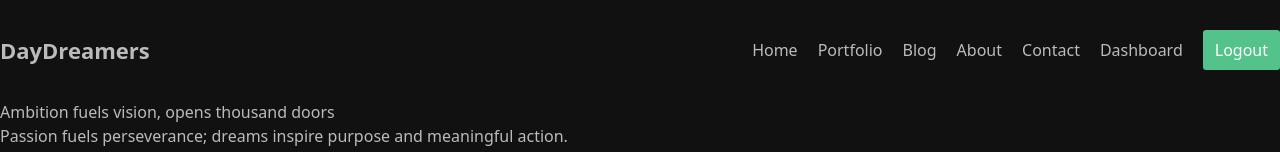
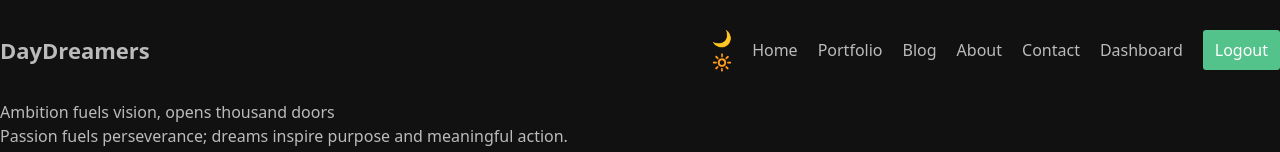
Before and after one commit to Alamin11/nextJS, a Next.js app: page / in a window 1280 px wide. Shown: the top 152 px of the page. Built offline with nearby package versions, Linux system fonts and the light colour scheme.

Commit message:
dark mode and light mode is enabled

```diff
--- /dev/null
+++ b/context/ThemeContext.js
@@ -0,0 +1,16 @@
+"use client";
+
+import { createContext, useState } from "react";
+
+export const ThemeContext = createContext();
+export const ThemeProvider = ({ children }) => {
+  const [mode, setMode] = useState("dark");
+  const toggle = () => {
+    setMode((prev) => (prev === "dark" ? "light" : "dark"));
+  };
+  return (
+    <ThemeContext.Provider value={{ toggle, mode }}>
+      <div className={`theme ${mode}`}>{children}</div>
+    </ThemeContext.Provider>
+  );
+};
--- a/src/app/globals.css
+++ b/src/app/globals.css
@@ -11,8 +11,6 @@ html,
 body {
   max-width: 100vw;
   overflow-x: hidden;
-  background-color: #111;
-  color: #bbb;
 }
 .container {
   /* background-color: rebeccapurple; */
@@ -23,3 +21,14 @@ body {
   flex-direction: column;
   justify-content: space-between;
 }
+.light {
+  background-color: rgb(160, 157, 160);
+  color: #111;
+}
+.dark {
+  background-color: #111;
+  color: #bbb;
+}
+.theme {
+  transition: 1s all ease;
+}
--- a/src/app/layout.tsx
+++ b/src/app/layout.tsx
@@ -3,6 +3,7 @@ import localFont from "next/font/local";
 import "./globals.css";
 import Navbar from "@/components/navbar/Navbar";
 import Footer from "@/components/footer/Footer";
+import { ThemeProvider } from "../../context/ThemeContext";
 
 const geistSans = localFont({
   src: "./fonts/GeistVF.woff",
@@ -30,11 +31,13 @@ export default function RootLayout({
       <body
         className={`${geistSans.variable} ${geistMono.variable} antialiased`}
       >
-        <div className="container px-8 md:px-14">
-          <Navbar />
-          {children}
-          <Footer />
-        </div>
+        <ThemeProvider>
+          <div className="container px-8 md:px-14">
+            <Navbar />
+            {children}
+            <Footer />
+          </div>
+        </ThemeProvider>
       </body>
     </html>
   );
--- /dev/null
+++ b/src/components/DarkMode/DarkMode.tsx
@@ -0,0 +1,24 @@
+"use client";
+
+import React, { useContext } from "react";
+import { ThemeContext } from "../../../context/ThemeContext";
+
+const DarkModeToggle = () => {
+  const { toggle, mode } = useContext(ThemeContext);
+  return (
+    <div
+      className="w-[44px] h-[24px] border border-2 border-green-400
+    rounded-xl flex justify-between items-center px-[2px] relative cursor-pointer"
+      onClick={toggle}
+    >
+      <div className="text-[12px]">🌙</div>
+      <div className="text-[12px]">🔆</div>
+      <div
+        className={`bg-green-400 w-[14px] h-[14px] absolute rounded-full `}
+        style={mode === "light" ? { left: "2px" } : { right: "2px" }}
+      ></div>
+    </div>
+  );
+};
+
+export default DarkModeToggle;
--- a/src/components/navbar/Navbar.tsx
+++ b/src/components/navbar/Navbar.tsx
@@ -4,6 +4,7 @@ import Link from "next/link";
 import { title } from "process";
 import React from "react";
 import styles from "./page.module.css";
+import DarkModeToggle from "../DarkMode/DarkMode";
 
 const Navbar = () => {
   const navItems = [
@@ -44,6 +45,7 @@ const Navbar = () => {
         DayDreamers
       </Link>
       <div className={styles.links}>
+        <DarkModeToggle />
         {navItems.map((item) => (
           <Link key={item.id} href={item.url} className={styles.link}>
             {item.title}
--- a/tsconfig.json
+++ b/tsconfig.json
@@ -27,7 +27,8 @@
     "**/*.ts",
     "**/*.tsx",
     ".next/types/**/*.ts",
-    "src/app/contact/loading.tsx"
+    "src/app/contact/loading.tsx",
+    "context/ThemeContext.js"
   ],
   "exclude": ["node_modules"]
 }
```
